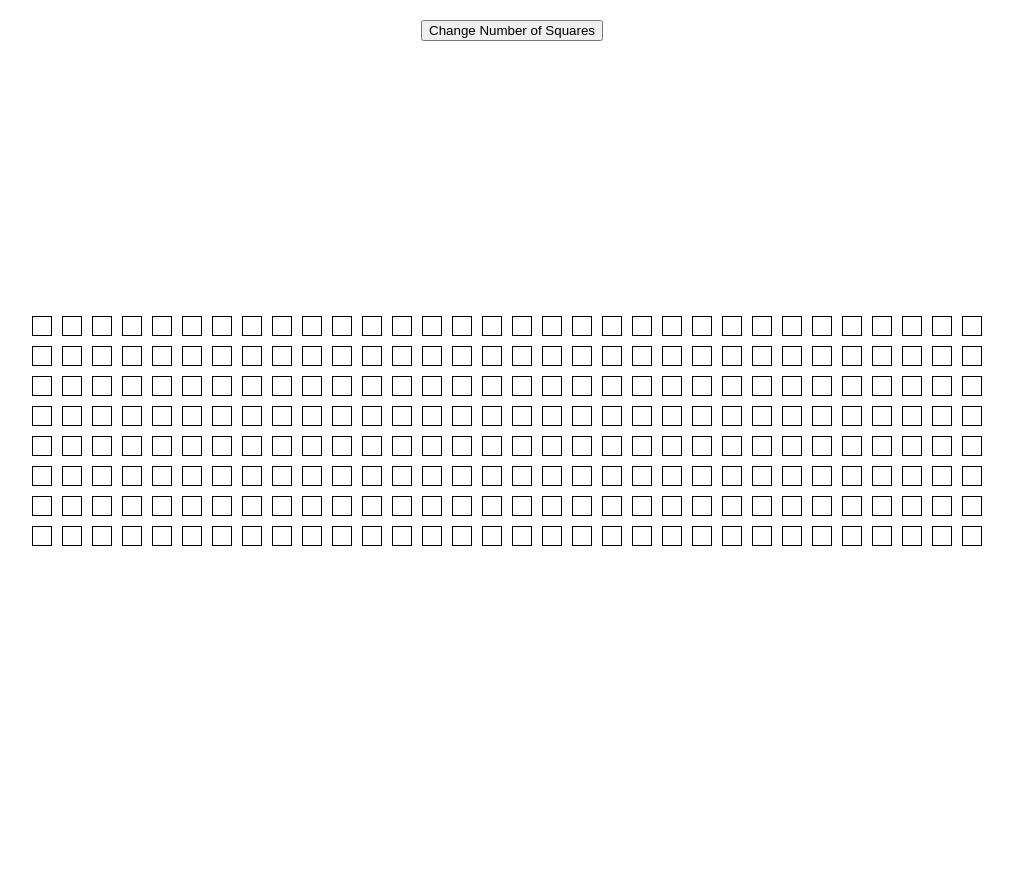
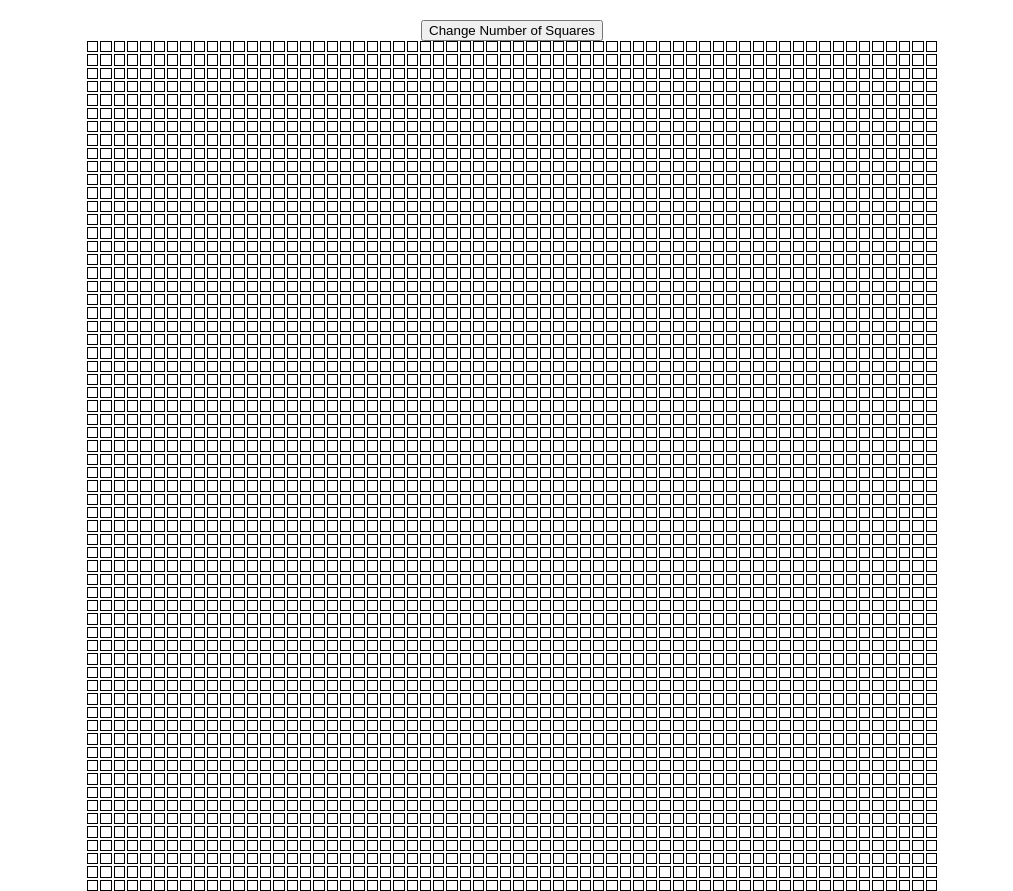
Before and after one commit to Kirgishki/Etch-a-Sketch, a plain HTML site: page index.html in a window 1280 px wide. Shown: the whole page, without its empty margins (128-1141 px from the left). Before the commit the page ends 828 px from the top, so only its background shows below. Drawn offline with Linux system fonts and the light colour scheme.

Commit message:
Add button for user to change number of squares - Squares will automatically align

```diff
--- a/main.js
+++ b/main.js
@@ -1,6 +1,14 @@
 const body = document.querySelector("body");
 const container = document.createElement("div");
 const btnEnterValue = document.createElement("button");
+
+const containerWidth = 850;
+const containerGap = 2;
+let numOfSquaresPerSide = 64;
+
+container.style.width = containerWidth + "px";
+container.style.gap = containerGap + "px";
+
 
 container.classList.add("container");
 btnEnterValue.innerText = "Change Number of Squares";
@@ -8,10 +16,26 @@ btnEnterValue.innerText = "Change Number of Squares";
 body.appendChild(btnEnterValue);
 body.appendChild(container);
 
-for (let i = 1; i <= 256; i++) {
-    const divSquare = document.createElement('div');
-    divSquare.style.width = "20px";
-    divSquare.style.height = "20px";
+fillContainerWithSquares(numOfSquaresPerSide, container, containerWidth, containerGap);
 
-    container.appendChild(divSquare);
+function fillContainerWithSquares(numOfSquaresPerSide, container, widthOfDiv, gap){
+
+    let totalSquares = numOfSquaresPerSide * numOfSquaresPerSide ;
+    let sumGapPerSide = gap * (numOfSquaresPerSide - 1);
+    let squareSideSize = (widthOfDiv - sumGapPerSide) / numOfSquaresPerSide;
+
+    for (let i = 1; i <= totalSquares; i++) {
+        const divSquare = document.createElement('div');
+
+        divSquare.style.width = squareSideSize + "px";
+        divSquare.style.height = squareSideSize + "px";
+
+        container.appendChild(divSquare);
+    }
 }
+
+btnEnterValue.addEventListener('click', ()=>{
+    numOfSquaresPerSide = prompt("Unesite broj kvadrata po redu:");
+    container.replaceChildren();
+    fillContainerWithSquares(numOfSquaresPerSide, container, containerWidth, containerGap);
+});
--- a/style.css
+++ b/style.css
@@ -9,8 +9,6 @@ body {
 .container {
     display: flex;
     flex-wrap: wrap;
-    width: 960px;
-    gap: 10px;
     margin: auto;
 }
 
```
